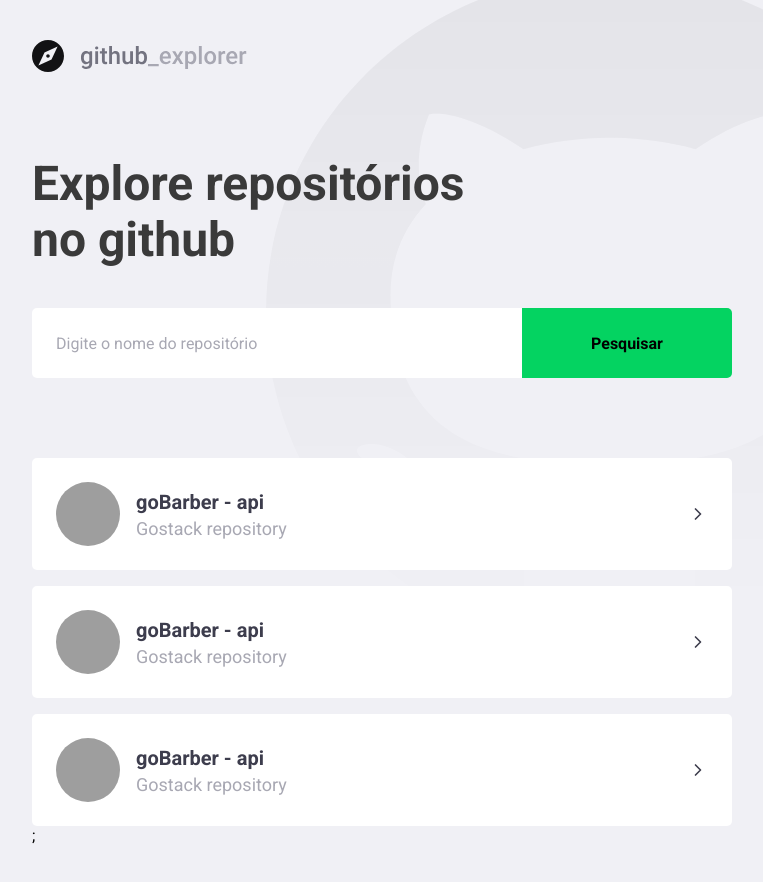
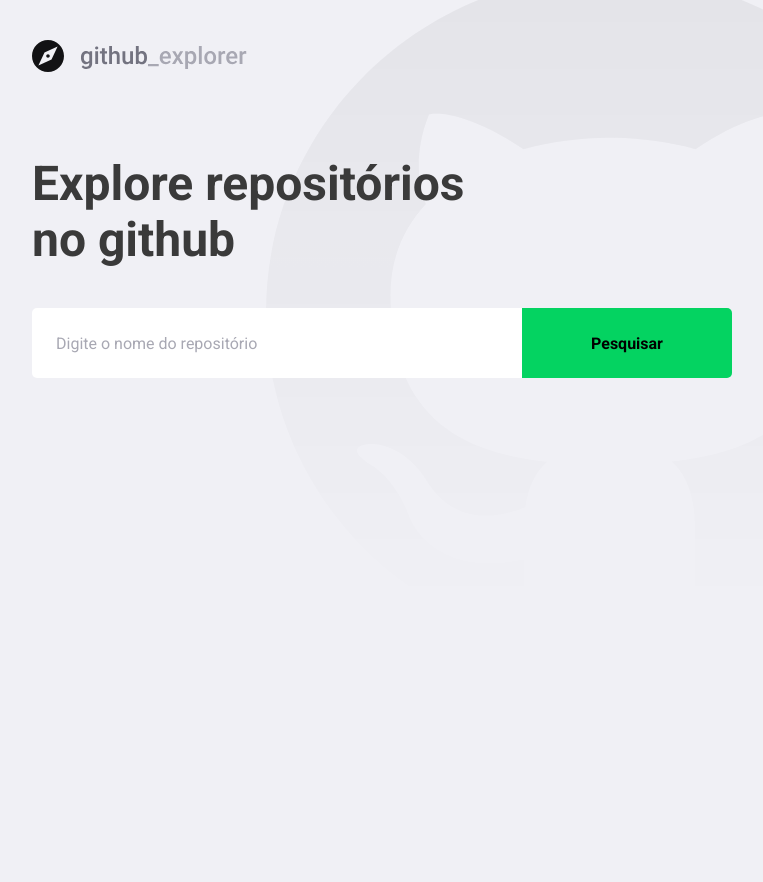
Before and after one commit to WelissonLuca/github-explorer, a React (Create React App) app: page / in a window 1280 px wide. Shown: the top 882 px of the page, without its empty margins (148-911 px from the left). After the commit the page ends 800 px from the top, so only its background shows below. Built offline with nearby package versions, Linux system fonts and the light colour scheme; grey boxes are pictures that could not be loaded.

Commit message:
feat: add connect api github and create index page

```diff
--- a/package.json
+++ b/package.json
@@ -6,11 +6,13 @@
     "@testing-library/jest-dom": "^5.11.4",
     "@testing-library/react": "^11.1.0",
     "@testing-library/user-event": "^12.1.10",
+    "@types/axios": "^0.14.0",
     "@types/jest": "^26.0.15",
     "@types/node": "^12.0.0",
     "@types/react": "^17.0.0",
     "@types/react-dom": "^17.0.0",
     "@typescript-eslint/eslint-plugin": "^4.29.2",
+    "axios": "^0.21.1",
     "eslint-config-airbnb": "^18.2.1",
     "eslint-plugin-react": "^7.21.5",
     "polished": "^4.1.3",
--- a/src/App.tsx
+++ b/src/App.tsx
@@ -7,7 +7,7 @@
 const App: React.FC = () => (
   <>
     <BrowserRouter>
-      <Routes />;
+      <Routes />
     </BrowserRouter>
     <GlobalStyle />
   </>
--- a/src/pages/Dashboard/index.tsx
+++ b/src/pages/Dashboard/index.tsx
@@ -1,50 +1,55 @@
-import React from 'react';
+import React, { useState, FormEvent } from 'react';
 import { FiChevronRight } from 'react-icons/fi';
 
 import logoImg from '../../assets/logo.svg';
+import api from '../../services/api';
 import { Form, Repositories, Title } from './style';
 
+interface Repository {
+  full_name: string;
+  description: string;
+  owner: {
+    login: string;
+    avatar_url: string;
+  };
+}
 const Dashboard: React.FC = () => {
+  const [newRepo, setNewRepo] = useState<string[]>([]);
+  const [repositories, setRepositories] = useState<Repository[]>([]);
+
+  async function handleAddRepository(event: FormEvent<HTMLFormElement>): Promise<void> {
+    event.preventDefault();
+    const response = await api.get<Repository>(`repos/${newRepo}`);
+
+    const repository = response.data;
+    setRepositories([...repositories, repository]);
+  }
   return (
     <>
       <img src={logoImg} alt="Github Explorer" />
       <Title>Explore repositórios no github</Title>
 
-      <Form>
-        <input placeholder="Digite o nome do repositório" />
+      <Form onSubmit={handleAddRepository}>
+        <input
+          value={newRepo}
+          onChange={(e) => setNewRepo([e.target.value])}
+          placeholder="Digite o nome do repositório"
+        />
         <button type="submit">Pesquisar</button>
       </Form>
       <Repositories>
-        <a href="teste">
-          <img src="https://avatars.githubusercontent.com/u/62263143?v=4" alt="Welisson" />
+        {repositories.map((repository) => (
+          <a key={repository.full_name} href="teste">
+            <img src={repository.owner.avatar_url} alt={repository.owner.login} />
 
-          <div>
-            <strong>goBarber - api</strong>
-            <p>Gostack repository</p>
-          </div>
+            <div>
+              <strong>{repository.full_name}</strong>
+              <p>{repository.description}</p>
+            </div>
 
-          <FiChevronRight size={20} />
-        </a>
-        <a href="teste">
-          <img src="https://avatars.githubusercontent.com/u/62263143?v=4" alt="Welisson" />
-
-          <div>
-            <strong>goBarber - api</strong>
-            <p>Gostack repository</p>
-          </div>
-
-          <FiChevronRight size={20} />
-        </a>
-        <a href="teste">
-          <img src="https://avatars.githubusercontent.com/u/62263143?v=4" alt="Welisson" />
-
-          <div>
-            <strong>goBarber - api</strong>
-            <p>Gostack repository</p>
-          </div>
-
-          <FiChevronRight size={20} />
-        </a>
+            <FiChevronRight size={20} />
+          </a>
+        ))}
       </Repositories>
     </>
   );
--- /dev/null
+++ b/src/services/api.ts
@@ -0,0 +1,7 @@
+import axios from 'axios';
+
+const api = axios.create({
+  baseURL: 'https://api.github.com/',
+});
+
+export default api;
```
Also changed, not shown: .eslintrc.json, 1 other file (tests, documents, lock files or other folders).
